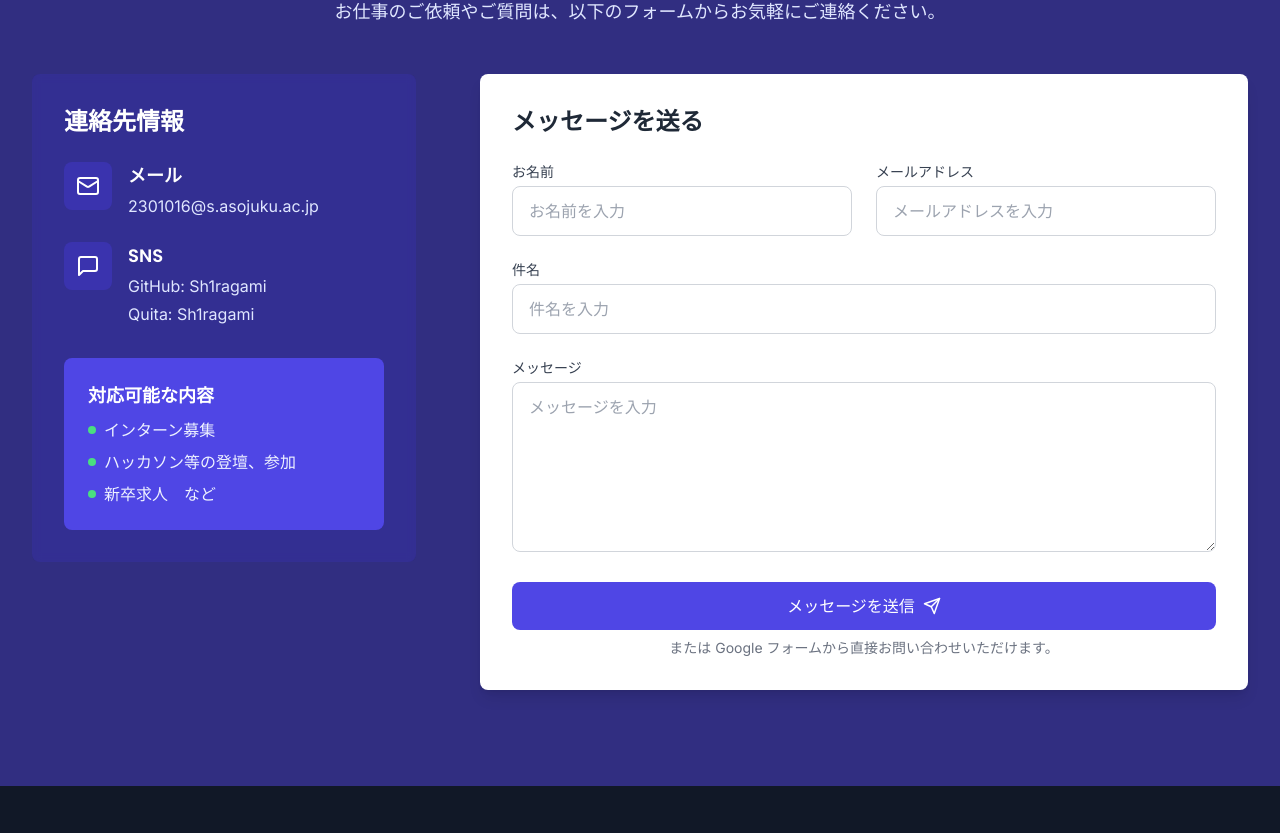
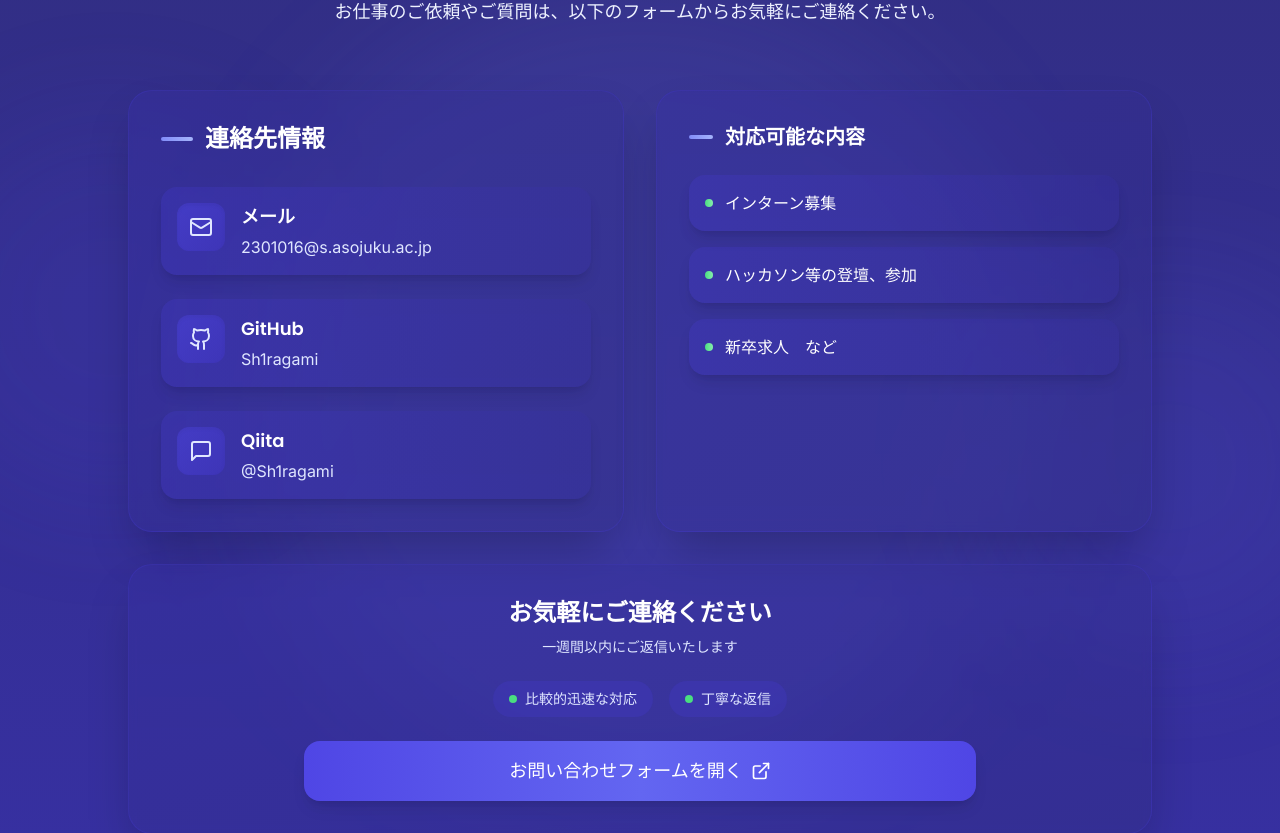
Before and after one commit to Sh1ragami/Sh1ragami-Portfolio, a React (Vite) app: page / in a window 1280 px wide. Shown: the part 8352-9185 px from the top of the page. Built offline with nearby package versions, Linux system fonts and the light colour scheme.

Commit message:
デザイン等を変更

```diff
--- a/index.html
+++ b/index.html
@@ -2,9 +2,9 @@
 <html lang="ja">
   <head>
     <meta charset="UTF-8" />
-    <link rel="icon" type="image/svg+xml" href="/vite.svg" />
+    <link rel="icon" type="image/svg+xml" href="/favicon.svg" />
     <meta name="viewport" content="width=device-width, initial-scale=1.0" />
-    <title>Sh1ragami portfolio</title>
+    <title>Sh1ragami's Portfolio</title>
     <link rel="preconnect" href="https://fonts.googleapis.com">
     <link rel="preconnect" href="https://fonts.gstatic.com" crossorigin>
     <link href="https://fonts.googleapis.com/css2?family=Inter:wght@300;400;500;600;700&family=Poppins:wght@300;400;500;600;700&display=swap" rel="stylesheet">
--- a/src/components/sections/Contact.tsx
+++ b/src/components/sections/Contact.tsx
@@ -1,11 +1,18 @@
 import React from 'react';
 import { motion } from 'framer-motion';
-import { Mail, MessageSquare, Send } from 'lucide-react';
+import { Mail, MessageSquare, ExternalLink, Github, Twitter } from 'lucide-react';
 
 const Contact = () => {
   return (
-    <section id="contact" className="bg-primary-900 text-white">
-      <div className="container-section">
+    <section id="contact" className="bg-gradient-to-b from-primary-900 to-primary-800 text-white relative overflow-hidden">
+      {/* 装飾的な背景要素 */}
+      <div className="absolute inset-0 overflow-hidden pointer-events-none">
+        <div className="absolute -left-20 top-1/4 w-96 h-96 bg-primary-600/20 rounded-full blur-3xl animate-pulse"></div>
+        <div className="absolute -right-20 bottom-1/4 w-96 h-96 bg-primary-500/20 rounded-full blur-3xl animate-pulse delay-1000"></div>
+        <div className="absolute left-1/2 top-1/2 -translate-x-1/2 -translate-y-1/2 w-[800px] h-[800px] bg-primary-400/10 rounded-full blur-3xl"></div>
+      </div>
+
+      <div className="container-section relative">
         <motion.div
           initial={{ opacity: 0, y: 20 }}
           whileInView={{ opacity: 1, y: 0 }}
@@ -13,149 +20,148 @@ const Contact = () => {
           transition={{ duration: 0.5 }}
           className="text-center"
         >
-          <h2 className="section-title text-white">お問い合わせ</h2>
-          <p className="section-subtitle text-primary-100 mx-auto">
+          <h2 className="section-title text-white bg-clip-text text-transparent bg-gradient-to-r from-white to-primary-100">
+            お問い合わせ
+          </h2>
+          <p className="section-subtitle text-primary-50 mx-auto max-w-2xl">
             お仕事のご依頼やご質問は、以下のフォームからお気軽にご連絡ください。
           </p>
         </motion.div>
 
-        <div className="mt-12 flex flex-col lg:flex-row gap-16">
-          {/* Contact Info */}
         <motion.div
-            className="lg:w-1/3"
-            initial={{ opacity: 0, x: -30 }}
-            whileInView={{ opacity: 1, x: 0 }}
+          className="mt-16 max-w-5xl mx-auto"
+          initial={{ opacity: 0, y: 30 }}
+          whileInView={{ opacity: 1, y: 0 }}
           viewport={{ once: true }}
           transition={{ duration: 0.6 }}
         >
-            <div className="bg-primary-800/50 p-8 rounded-lg backdrop-blur-sm">
-              <h3 className="text-2xl font-bold mb-6">連絡先情報</h3>
+          <div className="space-y-8">
+            {/* 上部：連絡先情報と対応可能案件 */}
+            <div className="grid md:grid-cols-2 gap-8">
+              {/* 左側：連絡先情報 */}
+              <div className="bg-gradient-to-br from-primary-800/40 to-primary-900/40 p-8 rounded-3xl backdrop-blur-sm border border-primary-700/30 shadow-2xl">
+                <h3 className="text-2xl font-bold mb-8 flex items-center">
+                  <span className="w-8 h-1 bg-gradient-to-r from-primary-400 to-primary-300 rounded-full mr-3"></span>
+                  連絡先情報
+                </h3>
 
                 <div className="space-y-6">
-                <div className="flex items-start">
-                  <div className="bg-primary-700/50 p-3 rounded-lg mr-4">
-                    <Mail size={24} />
+                  <motion.a
+                    href="mailto:2301016@s.asojuku.ac.jp"
+                    whileHover={{ scale: 1.02, y: -2 }}
+                    className="flex items-start p-4 bg-gradient-to-r from-primary-700/30 to-primary-800/30 rounded-2xl hover:from-primary-700/40 hover:to-primary-800/40 transition-all duration-300 shadow-lg hover:shadow-xl"
+                  >
+                    <div className="bg-gradient-to-br from-primary-600/50 to-primary-700/50 p-3 rounded-xl mr-4 shadow-inner">
+                      <Mail size={24} className="text-primary-100" />
                     </div>
                     <div>
-                    <h4 className="text-lg font-semibold mb-1">メール</h4>
+                      <h4 className="text-lg font-semibold mb-1 text-white">メール</h4>
                       <p className="text-primary-100">2301016@s.asojuku.ac.jp</p>
+                    </div>
+                  </motion.a>
+
+                  <motion.a
+                    href="https://github.com/Sh1ragami"
+                    target="_blank"
+                    rel="noopener noreferrer"
+                    whileHover={{ scale: 1.02, y: -2 }}
+                    className="flex items-start p-4 bg-gradient-to-r from-primary-700/30 to-primary-800/30 rounded-2xl hover:from-primary-700/40 hover:to-primary-800/40 transition-all duration-300 shadow-lg hover:shadow-xl"
+                  >
+                    <div className="bg-gradient-to-br from-primary-600/50 to-primary-700/50 p-3 rounded-xl mr-4 shadow-inner">
+                      <Github size={24} className="text-primary-100" />
+                    </div>
+                    <div>
+                      <h4 className="text-lg font-semibold mb-1 text-white">GitHub</h4>
+                      <p className="text-primary-100">Sh1ragami</p>
+                    </div>
+                  </motion.a>
+
+                  <motion.a
+                    href="https://qiita.com/Sh1ragami"
+                    target="_blank"
+                    rel="noopener noreferrer"
+                    whileHover={{ scale: 1.02, y: -2 }}
+                    className="flex items-start p-4 bg-gradient-to-r from-primary-700/30 to-primary-800/30 rounded-2xl hover:from-primary-700/40 hover:to-primary-800/40 transition-all duration-300 shadow-lg hover:shadow-xl"
+                  >
+                    <div className="bg-gradient-to-br from-primary-600/50 to-primary-700/50 p-3 rounded-xl mr-4 shadow-inner">
+                      <MessageSquare size={24} className="text-primary-100" />
+                    </div>
+                    <div>
+                      <h4 className="text-lg font-semibold mb-1 text-white">Qiita</h4>
+                      <p className="text-primary-100">@Sh1ragami</p>
+                    </div>
+                  </motion.a>
                 </div>
               </div>
 
-                <div className="flex items-start">
-                  <div className="bg-primary-700/50 p-3 rounded-lg mr-4">
-                    <MessageSquare size={24} />
+              {/* 右側：対応可能な内容 */}
+              <div className="bg-gradient-to-br from-primary-800/40 to-primary-900/40 p-8 rounded-3xl backdrop-blur-sm border border-primary-700/30 shadow-2xl">
+                <h4 className="text-xl font-semibold mb-6 flex items-center">
+                  <span className="w-6 h-1 bg-gradient-to-r from-primary-400 to-primary-300 rounded-full mr-3"></span>
+                  対応可能な内容
+                </h4>
+                <ul className="space-y-4">
+                  <motion.li
+                    whileHover={{ scale: 1.02, x: 4 }}
+                    className="flex items-center p-4 bg-gradient-to-r from-primary-700/30 to-primary-800/30 rounded-2xl shadow-lg"
+                  >
+                    <span className="w-2 h-2 bg-gradient-to-r from-green-400 to-green-300 rounded-full mr-3"></span>
+                    インターン募集
+                  </motion.li>
+                  <motion.li
+                    whileHover={{ scale: 1.02, x: 4 }}
+                    className="flex items-center p-4 bg-gradient-to-r from-primary-700/30 to-primary-800/30 rounded-2xl shadow-lg"
+                  >
+                    <span className="w-2 h-2 bg-gradient-to-r from-green-400 to-green-300 rounded-full mr-3"></span>
+                    ハッカソン等の登壇、参加
+                  </motion.li>
+                  <motion.li
+                    whileHover={{ scale: 1.02, x: 4 }}
+                    className="flex items-center p-4 bg-gradient-to-r from-primary-700/30 to-primary-800/30 rounded-2xl shadow-lg"
+                  >
+                    <span className="w-2 h-2 bg-gradient-to-r from-green-400 to-green-300 rounded-full mr-3"></span>
+                    新卒求人　など
+                  </motion.li>
+                </ul>
               </div>
-                  <div>
-                    <h4 className="text-lg font-semibold mb-1">SNS</h4>
-                    <div className="text-primary-100">
-                      <p className="mb-1">GitHub: Sh1ragami</p>
-                      <p>Quita: Sh1ragami</p>
+            </div>
+
+            {/* 下部：お問い合わせフォーム */}
+            <div className="bg-gradient-to-br from-primary-800/40 to-primary-900/40 backdrop-blur-sm p-8 rounded-3xl border border-primary-700/30 shadow-2xl">
+              <div className="max-w-2xl mx-auto">
+                <div className="text-center mb-6">
+                  <h3 className="text-2xl font-bold text-white mb-2">
+                    お気軽にご連絡ください
+                  </h3>
+                  <p className="text-primary-100 text-sm">
+                    一週間以内にご返信いたします
+                  </p>
+                </div>
+
+                <div className="flex justify-center space-x-4 text-primary-100 text-sm mb-6">
+                  <div className="flex items-center bg-primary-700/30 px-4 py-2 rounded-full">
+                    <span className="w-2 h-2 bg-green-400 rounded-full mr-2"></span>
+                    比較的迅速な対応
+                  </div>
+                  <div className="flex items-center bg-primary-700/30 px-4 py-2 rounded-full">
+                    <span className="w-2 h-2 bg-green-400 rounded-full mr-2"></span>
+                    丁寧な返信
+                  </div>
+                </div>
+
+                <motion.button
+                  whileHover={{ scale: 1.02, y: -2 }}
+                  whileTap={{ scale: 0.98 }}
+                  className="w-full bg-gradient-to-r from-primary-600 via-primary-500 to-primary-600 hover:from-primary-500 hover:via-primary-400 hover:to-primary-500 text-white py-4 px-6 rounded-2xl font-medium flex items-center justify-center transition-all duration-300 text-lg shadow-lg hover:shadow-xl"
+                  onClick={() => window.open("https://docs.google.com/forms/d/e/1FAIpQLScgZV-IhEgJt0IZ1Pn4uhb790ftKh-YFlAdgYXOjnGgpRx1gg/viewform", "_blank")}
+                >
+                  お問い合わせフォームを開く
+                  <ExternalLink size={20} className="ml-2" />
+                </motion.button>
               </div>
             </div>
           </div>
-              </div>
-
-              <div className="mt-8 bg-primary-600 rounded-lg p-6">
-                <h4 className="text-lg font-semibold mb-2">対応可能な内容</h4>
-                <ul className="text-primary-50 space-y-2">
-                  <li className="flex items-center">
-                    <span className="w-2 h-2 bg-green-400 rounded-full mr-2"></span>
-                    インターン募集
-                  </li>
-                  <li className="flex items-center">
-                    <span className="w-2 h-2 bg-green-400 rounded-full mr-2"></span>
-                    ハッカソン等の登壇、参加
-                  </li>
-                  <li className="flex items-center">
-                    <span className="w-2 h-2 bg-green-400 rounded-full mr-2"></span>
-                    新卒求人　など
-                  </li>
-                </ul>
-              </div>
-            </div>
         </motion.div>
-
-          {/* Contact Form */}
-          <motion.div
-            className="lg:w-2/3"
-            initial={{ opacity: 0, x: 30 }}
-            whileInView={{ opacity: 1, x: 0 }}
-            viewport={{ once: true }}
-            transition={{ duration: 0.6 }}
-          >
-            <div className="bg-white text-gray-800 p-8 rounded-lg shadow-lg">
-              <h3 className="text-2xl font-bold mb-6">メッセージを送る</h3>
-
-              <form className="space-y-6">
-                <div className="grid grid-cols-1 md:grid-cols-2 gap-6">
-                  <div>
-                    <label htmlFor="name" className="block text-sm font-medium text-gray-700 mb-1">
-                      お名前
-                    </label>
-                    <input
-                      type="text"
-                      id="name"
-                      className="w-full px-4 py-3 border border-gray-300 rounded-lg focus:ring-2 focus:ring-primary-500 focus:border-primary-500"
-                      placeholder="お名前を入力"
-                    />
-                  </div>
-                  <div>
-                    <label htmlFor="email" className="block text-sm font-medium text-gray-700 mb-1">
-                      メールアドレス
-                    </label>
-                    <input
-                      type="email"
-                      id="email"
-                      className="w-full px-4 py-3 border border-gray-300 rounded-lg focus:ring-2 focus:ring-primary-500 focus:border-primary-500"
-                      placeholder="メールアドレスを入力"
-                    />
-                  </div>
-                </div>
-
-                <div>
-                  <label htmlFor="subject" className="block text-sm font-medium text-gray-700 mb-1">
-                    件名
-                  </label>
-                  <input
-                    type="text"
-                    id="subject"
-                    className="w-full px-4 py-3 border border-gray-300 rounded-lg focus:ring-2 focus:ring-primary-500 focus:border-primary-500"
-                    placeholder="件名を入力"
-                  />
-                </div>
-
-                <div>
-                  <label htmlFor="message" className="block text-sm font-medium text-gray-700 mb-1">
-                    メッセージ
-                  </label>
-                  <textarea
-                    id="message"
-                    rows={6}
-                    className="w-full px-4 py-3 border border-gray-300 rounded-lg focus:ring-2 focus:ring-primary-500 focus:border-primary-500"
-                    placeholder="メッセージを入力"
-                  ></textarea>
-                </div>
-
-                <div>
-                  <motion.button
-                    type="button"
-                    whileHover={{ scale: 1.02 }}
-                    whileTap={{ scale: 0.98 }}
-                    className="w-full bg-primary-600 hover:bg-primary-700 text-white py-3 px-6 rounded-lg font-medium flex items-center justify-center transition-colors"
-                    onClick={() => window.open("https://forms.gle/exampleFormLink", "_blank")}
-                  >
-                    メッセージを送信
-                    <Send size={18} className="ml-2" />
-                  </motion.button>
-                  <p className="text-sm text-gray-500 mt-2 text-center">
-                    または Google フォームから直接お問い合わせいただけます。
-                  </p>
-                </div>
-              </form>
-            </div>
-          </motion.div>
-        </div>
       </div>
     </section>
   );
```
Also changed, not shown: public/favicon.svg (added). Lines whose indentation alone changed are shown as unchanged.
